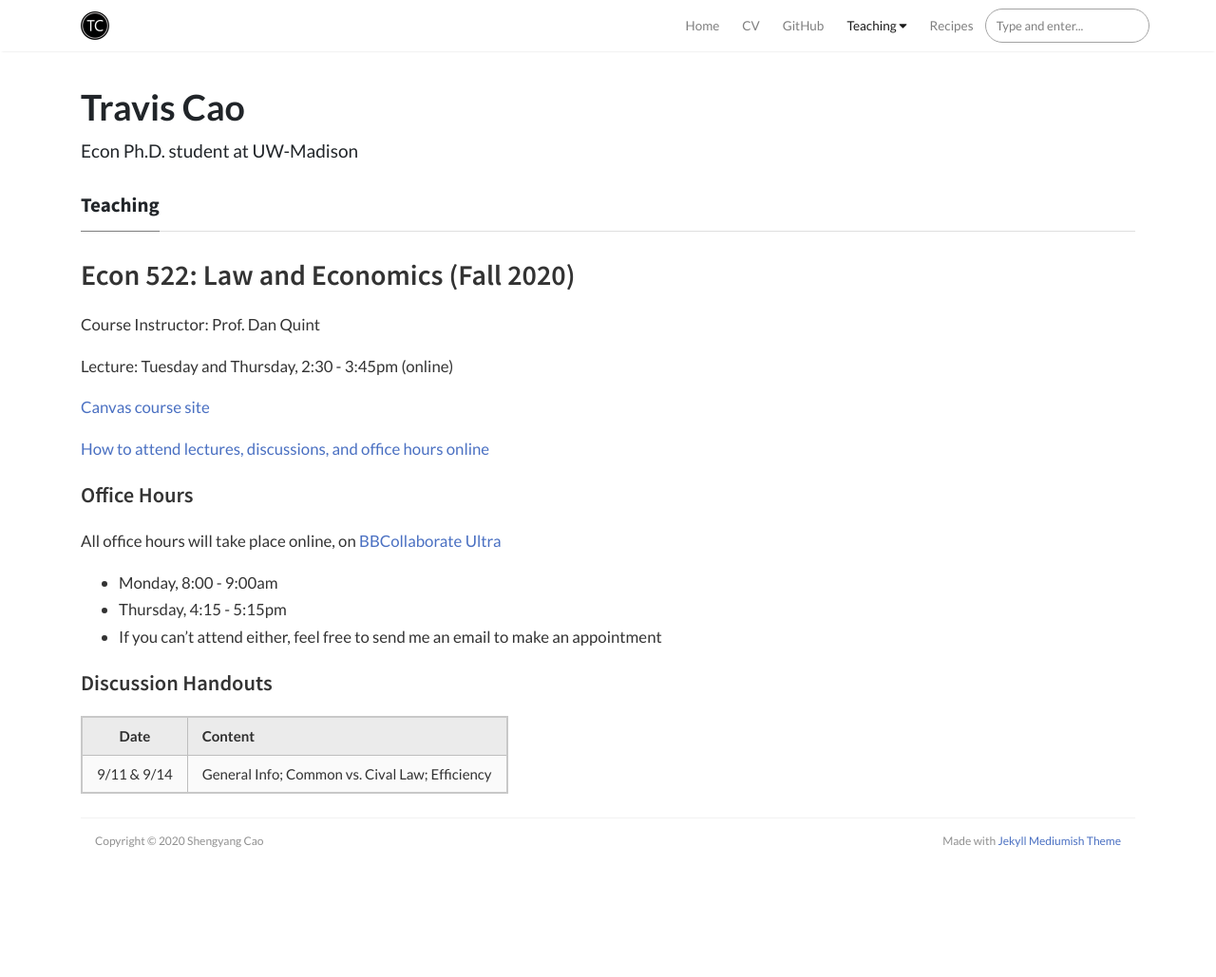
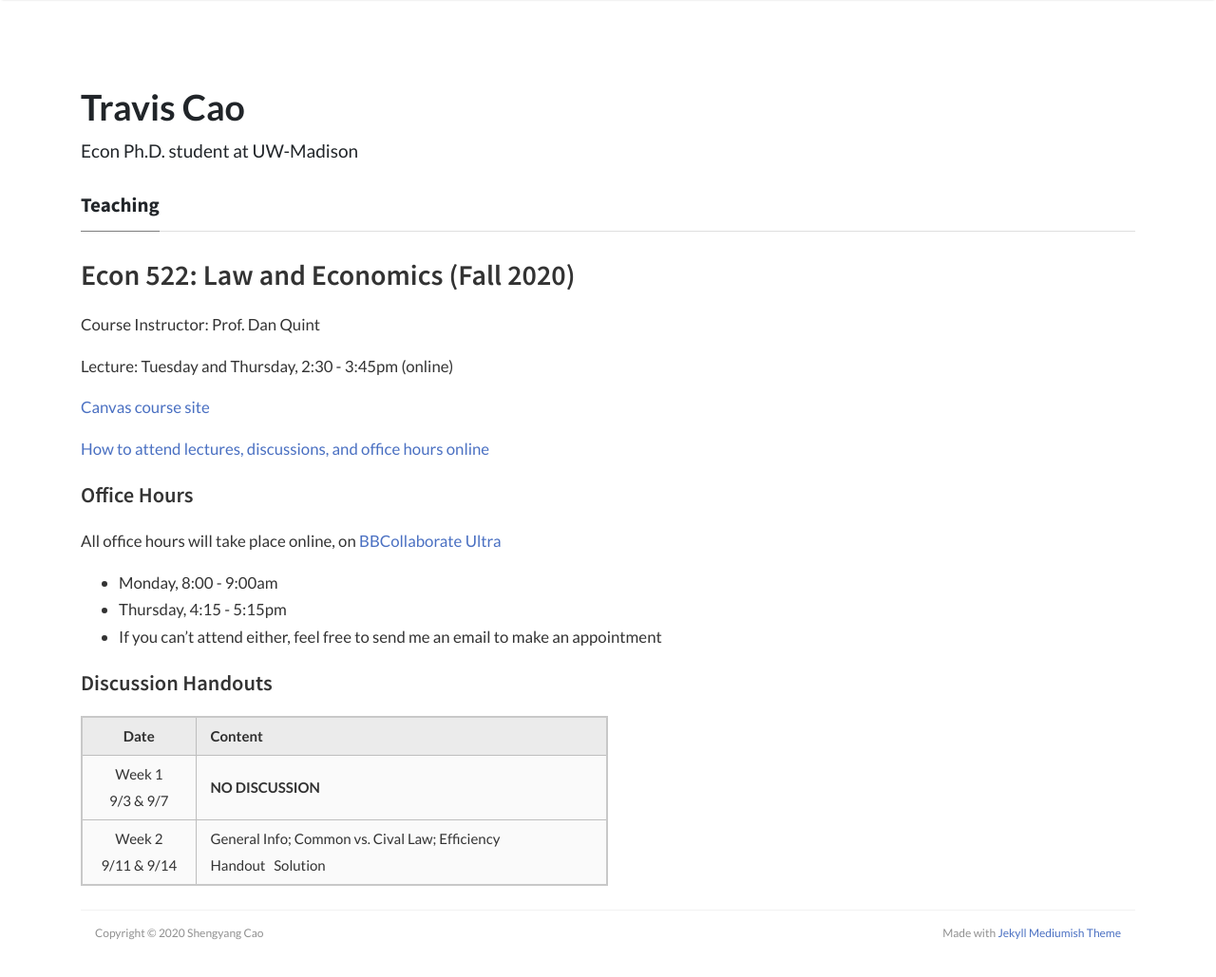
Before and after one commit to scaotravis/scaotravis.github.io, a Jekyll site: the page built from _posts/2020-08-04-teaching-fa-522.md, in a window 1280 px wide and 1032 px high. Shown: the top 1029 px of the window at 95% size. Built offline with Jekyll 4.4.1, drawn with Linux system fonts in a browser that asks for light colours; nearby versions of some CDN libraries; comment, search, counter and statistics services are not loaded.

Commit message:
adjust table layout

```diff
--- a/_posts/2020-08-04-teaching-fa-522.md
+++ b/_posts/2020-08-04-teaching-fa-522.md
@@ -27,4 +27,5 @@ All office hours will take place online, on [BBCollaborate Ultra](https://canvas
 
 |     Date    |                     Content                     |
 |:-----------:|	:---------------------------------------------- |
-| 9/11 & 9/14 | General Info; Common vs. Cival Law; Efficiency  |
+| Week 1 <br> 9/3 & 9/7 | **NO DISCUSSION** |
+| Week 2 <br> 9/11 & 9/14 | General Info; Common vs. Cival Law; Efficiency <br> Handout &nbsp; Solution |
--- a/assets/css/screen.css
+++ b/assets/css/screen.css
@@ -945,6 +945,7 @@ table {
   border-collapse: collapse;
   border: 2px solid rgb(200,200,200);
   font-size: 15px;
+  width: 50%;
 }
 
 td, th {
@@ -960,8 +961,11 @@ tr td {
   background-color: rgb(250,250,250);
 }
 
-caption {
-  padding: 10px;
+tr td:first-child { /* fix first column width */
+  width: 8em;
+  min-width: 8em;
+  max-width: 8em;
+  word-break: break-all;
 }
 
 @media (prefers-color-scheme: dark) {
```
Also changed, not shown: 4 other files.
